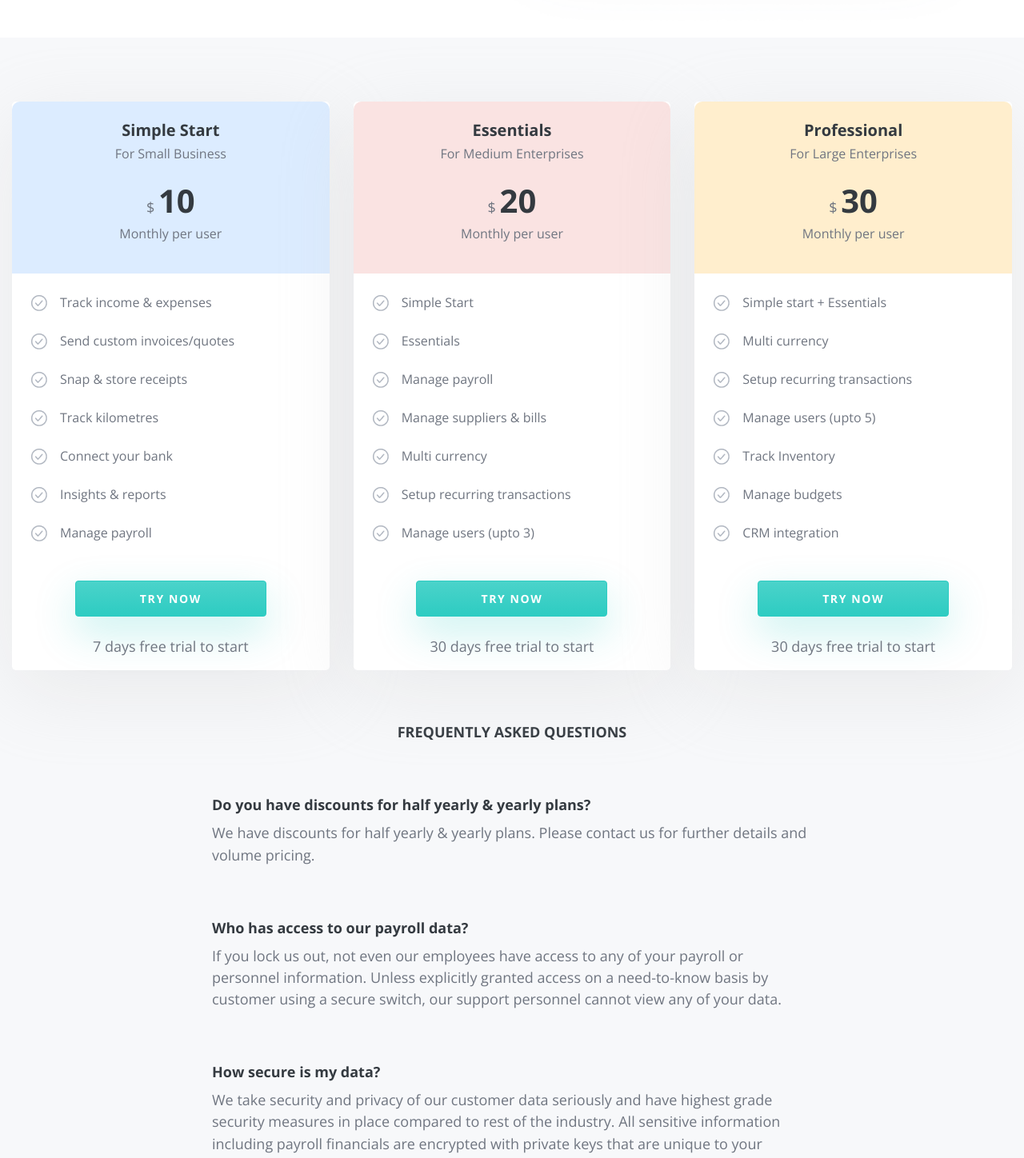
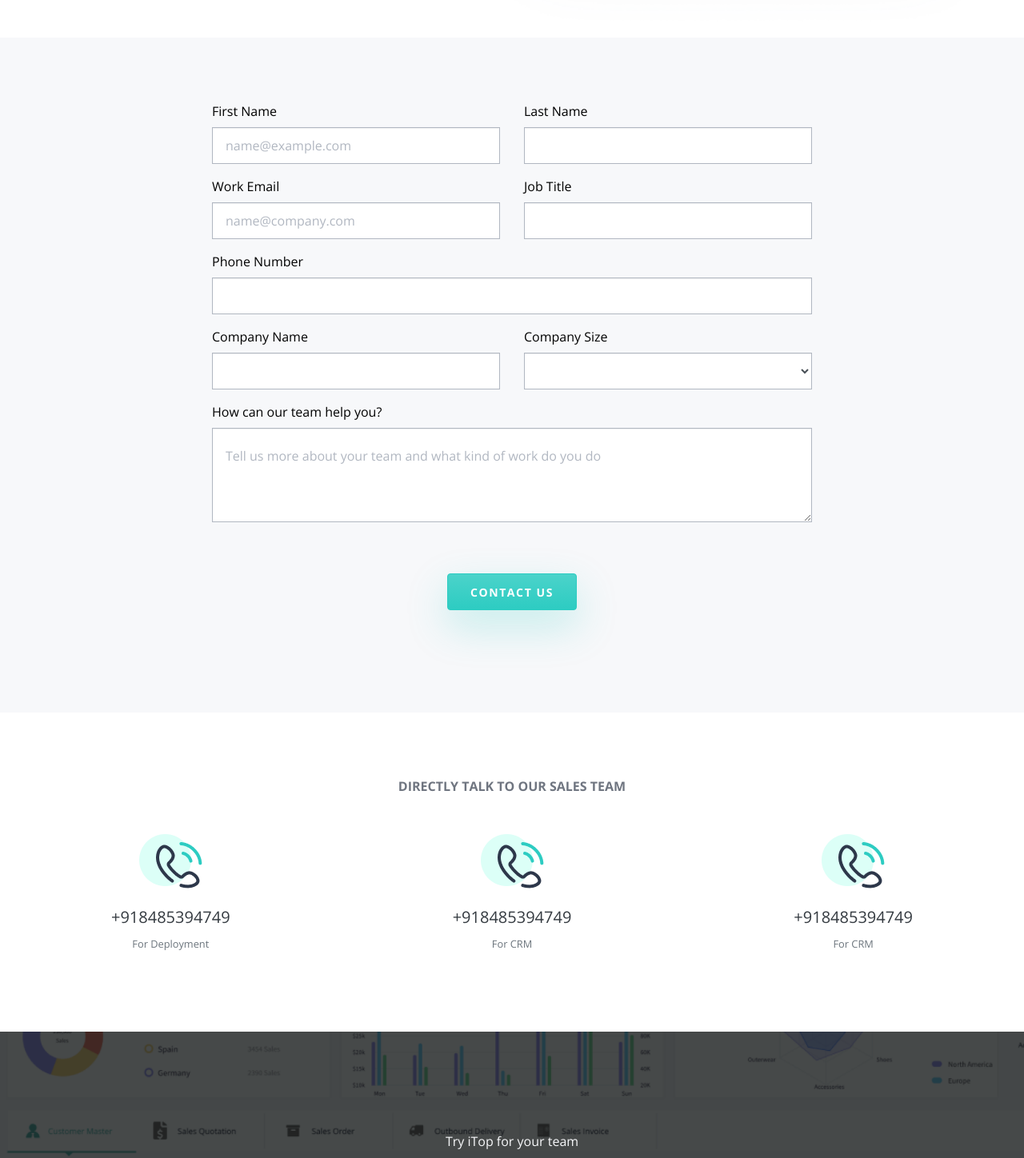
Before and after one commit to colartpix/itop-fe, a React (Create React App) app: page /#/ in a window 1280 px wide. Shown: the part 600-2048 px from the top of the page at 80% size. Built offline with nearby package versions, Linux system fonts and the light colour scheme.

Commit message:
Commit for UI changes in contact page.

```diff
--- a/src/views/Contact.js
+++ b/src/views/Contact.js
@@ -30,7 +30,7 @@ import jambotronwhy from '../assets/jambotronwhy.png';
 import chartwhy from '../assets/chartwhy.png';
 import Banner from '../assets/Banner.png';
 import whybox from '../assets/whybox.png';
-import features from '../assets/features.png';
+import call from '../assets/call.png';
 //
 
 export default class Contact extends Component {
@@ -128,164 +128,113 @@ export default class Contact extends Component {
 
         </div>
 <div className="container-fluid bg-white">
-        <div className="container sectionpadding80">
-          <div className="row">
-              <div className="col-lg-4">
-                  <div className=" card rounded-lg mb-3">
-                  <div className="simplestart p-4 text-center">
-                  <h5 className="font-bold text-dark">Simple Start</h5>
-                  <p className="mb-4 h6">For Small Business</p>
-                    <p className="mb-2"><span>$</span> <span className="h1 font-bold text-dark">10</span></p>
-                    <p className="mb-3 h6">Monthly per user</p>
-                  </div>
-                  <div className="p-4">
-                  <div className="mb-4 text-left">
-                    <img className="mr-3" src={pricing} />
-                    <span>Track income & expenses</span>
-                  </div>
-                  <div className="mb-4 text-left">
-                    <img className="mr-3" src={pricing} />
-                    <span>Send custom invoices/quotes</span>
-                  </div>
-                  <div className="mb-4 text-left">
-                    <img className="mr-3" src={pricing} />
-                    <span>Snap & store receipts</span>
-                  </div>
-                  <div className="mb-4 text-left">
-                    <img className="mr-3" src={pricing} />
-                    <span>Track kilometres</span>
-                  </div>
-                  <div className="mb-4 text-left">
-                    <img className="mr-3" src={pricing} />
-                    <span>Connect your bank</span>
-                  </div>
-                  <div className="mb-4 text-left">
-                    <img className="mr-3" src={pricing} />
-                    <span>Insights & reports</span>
-                  </div>
-                  <div className="mb-0 text-left">
-                    <img className="mr-3" src={pricing} />
-                    <span>Manage payroll</span>
-                  </div>
-                    </div>
-                    <div className="p-4 text-center">
-                    <button className="btn btn-primary px-6 text-uppercase">try now</button>
-                    </div>
-                    <p className="text-center">7 days free trial to start</p>
-
-                  </div>
-              </div>
-              <div className="col-lg-4">
-                  <div className=" card rounded-lg mb-3">
-                  <div className="essensials p-4 text-center">
-                  <h5 className="font-bold text-dark">Essentials</h5>
-                  <p className="mb-4 h6">For Medium Enterprises</p>
-                    <p className="mb-2"><span>$</span> <span className="h1 font-bold text-dark">20</span></p>
-                    <p className="mb-3 h6">Monthly per user</p>
-                  </div>
-                  <div className="p-4">
-                  <div className="mb-4 text-left">
-                    <img className="mr-3" src={pricing} />
-                    <span>Simple Start</span>
-                  </div>
-                  <div className="mb-4 text-left">
-                    <img className="mr-3" src={pricing} />
-                    <span>Essentials</span>
-                  </div>
-                  <div className="mb-4 text-left">
-                    <img className="mr-3" src={pricing} />
-                    <span>Manage payroll</span>
-                  </div>
-                  <div className="mb-4 text-left">
-                    <img className="mr-3" src={pricing} />
-                    <span>Manage suppliers & bills</span>
-                  </div>
-                  <div className="mb-4 text-left">
-                    <img className="mr-3" src={pricing} />
-                    <span>Multi currency</span>
-                  </div>
-                  <div className="mb-4 text-left">
-                    <img className="mr-3" src={pricing} />
-                    <span>Setup recurring transactions</span>
-                  </div>
-                  <div className="mb-0 text-left">
-                    <img className="mr-3" src={pricing} />
-                    <span>Manage users (upto 3)</span>
-                  </div>
-                    </div>
-                    <div className="p-4 text-center">
-                    <button className="btn btn-primary px-6 text-uppercase">try now</button>
-                    </div>
-                    <p className="text-center">30 days free trial to start</p>
-                  </div>
-              </div>
-              <div className="col-lg-4">
-                  <div className=" card rounded-lg mb-3">
-                  <div className="professional p-4 text-center">
-                  <h5 className="font-bold text-dark">Professional</h5>
-                  <p className="mb-4 h6">For Large Enterprises</p>
-                    <p className="mb-2"><span>$</span> <span className="h1 font-bold text-dark">30</span></p>
-                    <p className="mb-3 h6">Monthly per user</p>
-                  </div>
-                  <div className="p-4">
-                  <div className="mb-4 text-left">
-                    <img className="mr-3" src={pricing} />
-                    <span>Simple start + Essentials</span>
-                  </div>
-                  <div className="mb-4 text-left">
-                    <img className="mr-3" src={pricing} />
-                    <span>Multi currency</span>
-                  </div>
-                  <div className="mb-4 text-left">
-                    <img className="mr-3" src={pricing} />
-                    <span>Setup recurring transactions</span>
-                  </div>
-                  <div className="mb-4 text-left">
-                    <img className="mr-3" src={pricing} />
-                    <span>Manage users (upto 5)</span>
-                  </div>
-                  <div className="mb-4 text-left">
-                    <img className="mr-3" src={pricing} />
-                    <span>Track Inventory</span>
-                  </div>
-                  <div className="mb-4 text-left">
-                    <img className="mr-3" src={pricing} />
-                    <span>Manage budgets</span>
-                  </div>
-                  <div className="mb-0 text-left">
-                    <img className="mr-3" src={pricing} />
-                    <span>CRM integration</span>
-                  </div>
-                    </div>
-                    <div className="p-4 text-center">
-                    <button className="btn btn-primary px-6 text-uppercase">try now</button>
-                    </div>
-                    <p className="text-center">30 days free trial to start</p>
-                  </div>
-              </div>
+        <div className="smallContainer sectionpadding80">
+        <div className="row">
+          <div className="col-lg-6 col-sm-6 col-xs-12">
+          <Form.Group controlId="exampleForm.ControlInput1">
+            <Form.Label>First Name</Form.Label>
+            <Form.Control className="bg-light" type="email" placeholder="name@example.com" />
+          </Form.Group>
+          </div>
+          <div className="col-lg-6 col-sm-6 col-xs-12">
+          <Form.Group controlId="exampleForm.ControlInput1">
+            <Form.Label>Last Name</Form.Label>
+            <Form.Control className="bg-light" type="email" placeholder="" />
+          </Form.Group>
+          </div>
         </div>
-        <div className="smallContainer pt-5">
-          <p className="font-bold text-dark text-uppercase text-center">Frequently asked questions</p>
-
-          <div className="mb-3 pt-5">
-            <p className="font-bold text-dark text-left mb-2">Do you have discounts for half yearly & yearly plans?</p>
-            <p className="m-0 text-left">We have discounts for half yearly & yearly plans. Please contact us for further details and volume pricing.</p>
+        <div className="row">
+          <div className="col-lg-6 col-sm-6 col-xs-12">
+          <Form.Group controlId="exampleForm.ControlInput1">
+            <Form.Label>Work Email</Form.Label>
+            <Form.Control className="bg-light" type="email" placeholder="name@company.com" />
+          </Form.Group>
+          </div>
+          <div className="col-lg-6 col-sm-6 col-xs-12">
+          <Form.Group controlId="exampleForm.ControlInput1">
+            <Form.Label>Job Title</Form.Label>
+            <Form.Control className="bg-light" type="email" placeholder="" />
+          </Form.Group>
+          </div>
+        </div>
+        <div className="row">
+          <div className="col-lg-12 col-sm-12 col-xs-12">
+          <Form.Group controlId="exampleForm.ControlInput1">
+            <Form.Label>Phone Number</Form.Label>
+            <Form.Control className="bg-light" type="email" placeholder="" />
+          </Form.Group>
+          </div>
+        </div>
+        <div className="row">
+          <div className="col-lg-6 col-sm-6 col-xs-12">
+          <Form.Group controlId="exampleForm.ControlInput1">
+            <Form.Label>Company Name</Form.Label>
+            <Form.Control className="bg-light" type="email" placeholder="" />
+          </Form.Group>
+          </div>
+          <div className="col-lg-6 col-sm-6 col-xs-12">
+          <Form.Group controlId="exampleForm.ControlSelect1">
+            <Form.Label>Company Size</Form.Label>
+            <Form.Control placeholder="select" className="bg-light" as="select">
+              <option>1</option>
+              <option>2</option>
+              <option>3</option>
+              <option>4</option>
+              <option>5</option>
+            </Form.Control>
+          </Form.Group>
+          </div>
+        </div>
+        <div className="row">
+          <div className="col-lg-12 col-sm-12 col-xs-12">
+          <Form.Group controlId="exampleForm.ControlTextarea1">
+            <Form.Label>How can our team help you?</Form.Label>
+            <Form.Control className="bg-light" placeholder="Tell us more about your team and what kind of work do you do" as="textarea" rows={3} />
+          </Form.Group>
           </div>
 
-          <div className="mb-3 pt-5">
-            <p className="font-bold text-dark text-left mb-2">Who has access to our payroll data?</p>
-            <p className="m-0 text-left">If you lock us out, not even our employees have access to any of your payroll or personnel information. Unless explicitly granted access on a need-to-know basis by customer using a secure switch, our support personnel cannot view any of your data.</p>
+        </div>
+<div className="text-center py-5">
+<button className="btn btn-primary text-uppercase font-bold">Contact Us</button>
+</div>
+
+        </div>
+
+    </div>
+  <div className="sectionpadding80">
+    <div className="container">
+    <div className="text-center text-uppercase font-bold mb-5">directly talk to our sales team</div>
+      <div className="row align-items-center justify-content-between">
+        <div className="col-lg-4 text-center">
+          <div className="text-center mb-4">
+          <img src={call} />
           </div>
-
-          <div className="mb-3 pt-5">
-            <p className="font-bold text-dark text-left mb-2">How secure is my data?</p>
-            <p className="m-0 text-left">We take security and privacy of our customer data seriously and have highest grade security measures in place compared to rest of the industry. All sensitive information including payroll financials are encrypted with private keys that are unique to your organization!</p>
+          <div className="text-center">
+          <p className="h5 text-dark">+918485394749</p>
+          <p className="text-muted small">For Deployment</p>
+          </div>
+        </div>
+        <div className="col-lg-4 text-center">
+          <div className="text-center mb-4">
+          <img src={call} />
+          </div>
+          <div className="text-center">
+          <p className="h5 text-dark">+918485394749</p>
+          <p className="text-muted small">For CRM</p>
+          </div>
+        </div>
+        <div className="col-lg-4 text-center">
+          <div className="text-center mb-4">
+          <img src={call} />
+          </div>
+          <div className="text-center">
+          <p className="h5 text-dark">+918485394749</p>
+          <p className="text-muted small">For CRM</p>
           </div>
         </div>
         </div>
-
+      </div>
     </div>
-
     <div className="bg-img sectionpadding80">
         <div className="container text-center py-5">
             <h6 className="text-white">Try iTop for your team</h6>
```
Also changed, not shown: src/assets/call.png (added).
